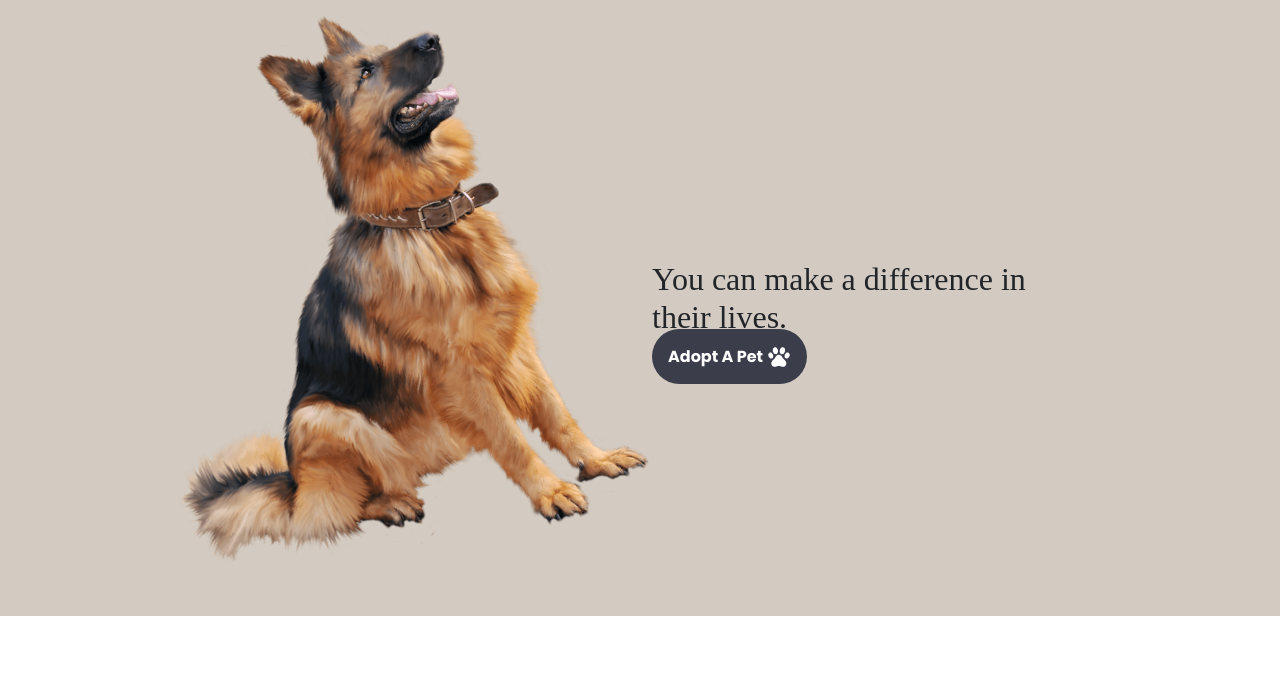
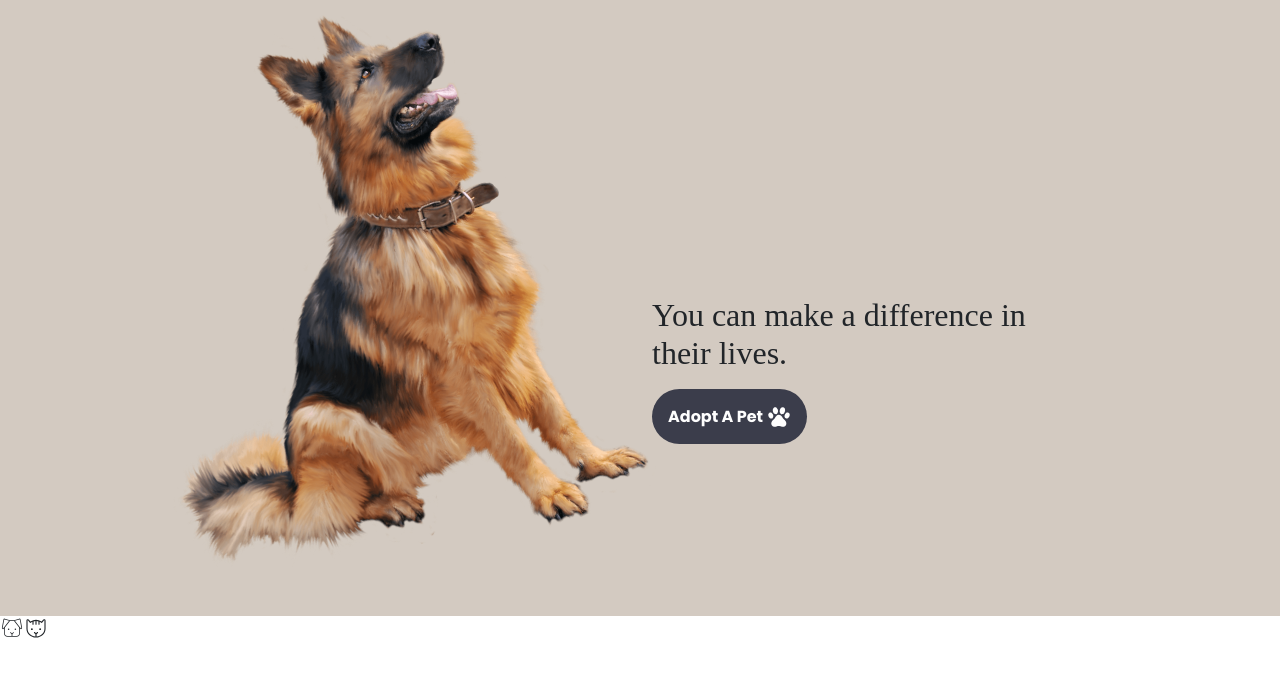
Before and after one commit to anushree2002s/Animal-Adoption, a plain HTML site: page index.html in a window 1280 px wide. Shown: the part 104-780 px from the top of the page. Drawn offline with nearby package versions, Linux system fonts and the light colour scheme; a web font is replaced by a local one.

Commit message:
hero done

```diff
--- a/index.html
+++ b/index.html
@@ -22,7 +22,6 @@
       crossorigin="anonymous"
     />
   </head>
-  <body>
     <!-- icons -->
     <svg xmlns="http://www.w3.org/2000/svg" style="display: none">
       <!-- cat -->
@@ -202,7 +201,7 @@
                 </div>
 
                 <!-- adopt column -->
-                <div class="col-md-6 adopt-content">
+                <div class="col-md-6 adopt-content ">
                   <h2>You can make a difference in their lives.</h2>
                   <a href="#" class="adopt-btn">
                     Adopt A Pet <svg class="icon" width="24" height="24">
@@ -213,6 +212,23 @@
               </div>
            </div>
     </div>
+
+    <!-- find a friend -->
+     <div class="friend-container">
+      <div class="d-flex flex-column flex-md-row align-items-center">
+        <!-- title and icon -->
+         <div class="mb-3 d-flex align-items-center mb-md-0">
+          <!-- also the mb-md-0 means the margin at bottom is 0 when THE SCREEN IS BIGGER THAN MEDIUM. REMEMBER!!!! -->
+          <svg class="icon" width="24" height="24">
+            <use xlink:href="#dog"></use>
+          </svg>
+          <svg class="icon" width="24" height="24">
+            <use xlink:href="#cat"></use>
+          </svg>
+         </div>
+      </div>
+     </div>
+
 
     <script src="scripts.js"></script>
     <script
--- a/style.css
+++ b/style.css
@@ -56,10 +56,14 @@
 .adopt-content{
     font-family: var(--heading-font);
     font-weight: bold;
+    position: absolute;
+    top: 50%;
+    left: 50%;
 }
 
 .adopt-content h2{
     width: 70%;
+    margin-bottom: 2rem;
 }
 
 .adopt-content a{
@@ -74,3 +78,7 @@
     border-radius: 30px;
     margin-top: 1rem;
 }
+
+.adopt-btn:hover{
+    background-color: #272831;;
+}
```
